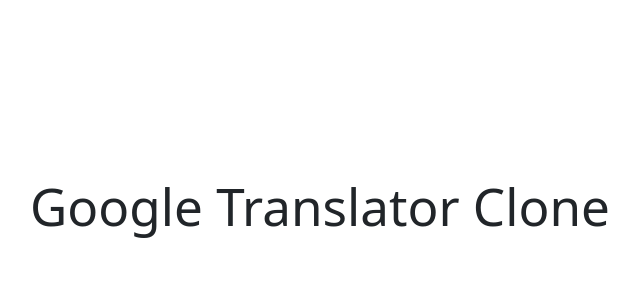
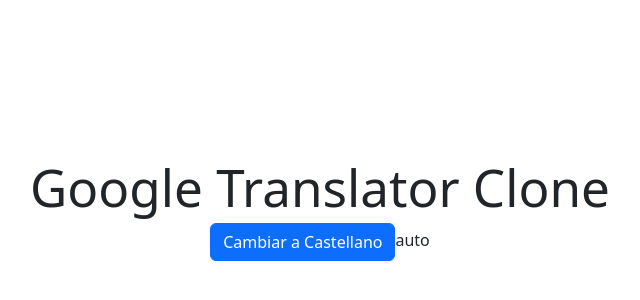
Before and after one commit to danielmateu/google_translate_clone, a React (Vite) app: page / in a window 1280 px wide. Shown: the part 190-490 px from the top of the page, without its empty margins (320-960 px from the left). Built offline with nearby package versions, Linux system fonts and the light colour scheme.

Commit message:
Creando el reducer

```diff
--- a/src/App.tsx
+++ b/src/App.tsx
@@ -1,10 +1,19 @@
+/* eslint-disable @typescript-eslint/space-before-function-paren */
 import 'bootstrap/dist/css/bootstrap.min.css'
 import './App.css'
+import { useStore } from './hooks/useStore'
 
-function App () {
+function App() {
+  const { fromLanguage, setFromLanguage } = useStore()
+
   return (
     <div className='App'>
       <h1>Google Translator Clone</h1>
+      <button
+        className='btn btn-primary'
+        onClick={() => { setFromLanguage('es') }}
+      >Cambiar a Castellano</button>
+      {fromLanguage}
     </div>
   )
 }
--- /dev/null
+++ b/src/hooks/useStore.ts
@@ -0,0 +1,102 @@
+import { useReducer } from 'react'
+import { type Action, type State } from '../../types.d'
+
+// 1- Create an initial state
+const initialState: State = {
+  fromLanguage: 'auto',
+  toLanguage: 'en',
+  fromText: '',
+  result: '',
+  loading: false
+}
+
+// 2- Create a reducer function
+function reducer (state: State, action: Action) {
+  const { type, payload } = action
+
+  if (type === 'INTERCHANGE_LANGUAGES') {
+    return {
+      ...state,
+      fromLanguage: state.toLanguage,
+      toLanguage: state.fromLanguage
+    }
+  }
+
+  if (type === 'SET_FROM_LANGUAGE') {
+    return {
+      ...state,
+      fromLanguage: action.payload
+    }
+  }
+
+  if (type === 'SET_TO_LANGUAGE') {
+    return {
+      ...state,
+      toLanguage: action.payload
+    }
+  }
+
+  if (type === 'SET_FROM_TEXT') {
+    return {
+      ...state,
+      loading: true,
+      fromText: action.payload,
+      result: ''
+    }
+  }
+
+  if (type === 'SET_RESULT') {
+    return {
+      ...state,
+      loading: false,
+      result: action.payload
+    }
+  }
+
+  return state
+}
+
+export function useStore () {
+  // 3- Use the reducer
+  const [{
+    fromLanguage,
+    toLanguage,
+    fromText,
+    result,
+    loading
+  }, dispatch] = useReducer(reducer, initialState)
+
+  // 4- Return the state and the dispatch function
+  const interchangeLanguages = () => {
+    dispatch({ type: 'INTERCHANGE_LANGUAGES' })
+  }
+
+  const setFromLanguage = (payload) => {
+    dispatch({ type: 'SET_FROM_LANGUAGE', payload })
+  }
+
+  const setToLanguage = (payload) => {
+    dispatch({ type: 'SET_TO_LANGUAGE', payload})
+  }
+
+  const setFromText = (payload) => {
+    dispatch({ type: 'SET_FROM_TEXT', payload })
+  }
+
+  const setResult = (payload) => {
+    dispatch({ type: 'SET_RESULT', payload })
+  }
+
+  return {
+    fromLanguage,
+    toLanguage,
+    fromText,
+    result,
+    loading,
+    interchangeLanguages,
+    setFromLanguage,
+    setToLanguage,
+    setFromText,
+    setResult
+  }
+}
```
Also changed, not shown: tsconfig.json (+13 -5 lines), types.d.ts (added, +14 -0 lines).
